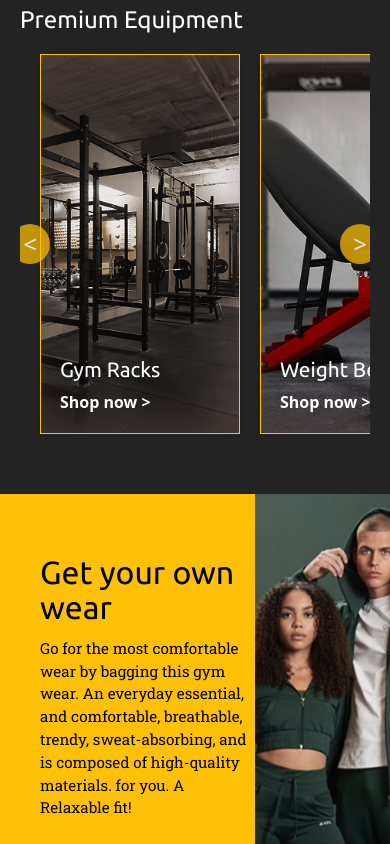
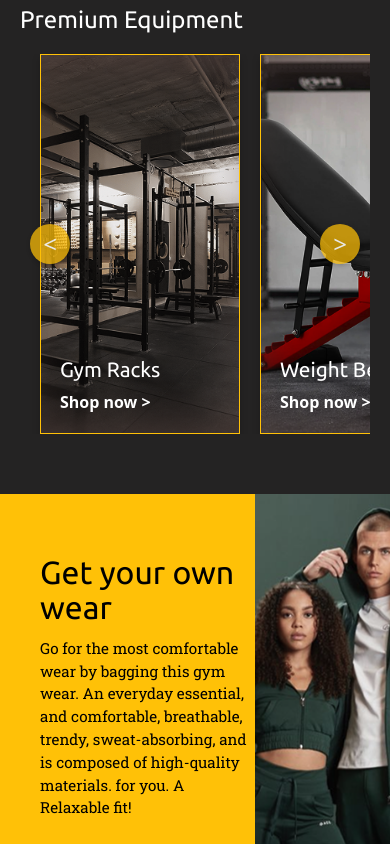
Before and after one commit to KuyPoly/Fitness_Equipment, a React (Vite) app: page / in a window 390 px wide. Shown: the part 855-1699 px from the top of the page. Built offline with nearby package versions, Linux system fonts and the light colour scheme.

Commit message:
change folder

```diff
--- a/src/App.jsx
+++ b/src/App.jsx
@@ -3,7 +3,7 @@ import { BrowserRouter as Router, Routes, Route } from "react-router-dom";
 import './App.css';
 import Navbar from './component/nav/navbar'; // Corrected import
 import Home from './pages/home/home'; // Corrected import
-import Rackpage from './pages/home/rackpage'; // Corrected import
+import Rackpage from './pages/rack/rackpage'; // Corrected import
 
 function App() {
   return (
--- a/src/component/nav/Navbar.jsx
+++ b/src/component/nav/Navbar.jsx
@@ -25,7 +25,7 @@ export default function Navbar() {
   return (
     <nav className="navbar sticky-top navbar-expand-lg bg-warning">
       <div className="container-fluid">
-        <a className="navbar-brand fw-bold fs-3" href="#">PowerFitness</a>
+        <Link className='navbar-brand fw-bold fs-3' to= "/">PowerFitness</Link>
         <div className="d-flex align-items-center">
           {/* Small Screen Search Icon */}
           <div className="d-flex d-lg-none align-items-center me-2" ref={searchRef}>
--- a/src/pages/home/home.css
+++ b/src/pages/home/home.css
@@ -54,24 +54,25 @@
     height: 40px;
     background: rgba(255, 193, 7, 0.8);
     border-radius: 50%;
-    display: none; /* Hidden by default */
+    display: flex;
     align-items: center;
     justify-content: center;
     cursor: pointer;
-    z-index: 1;
+    z-index: 2; /* Ensure arrows are above other elements */
     border: none;
     color: white;
     font-size: 1.5rem;
     opacity: 0.9;
     transition: all 0.2s ease;
+    box-shadow: 0 2px 5px rgba(0, 0, 0, 0.2); /* Add shadow for better visibility */
 }
 
 .carousel-arrow.prev {
-    left: 0;
+    left: 10px; /* Adjust to ensure it's fully visible */
 }
 
 .carousel-arrow.next {
-    right: 0;
+    right: 10px; /* Adjust to ensure it's fully visible */
 }
 
 .carousel-arrow:hover {
@@ -86,10 +87,10 @@
         display: flex;
     }
     .carousel-arrow.prev {
-        left: -10px;
+        left: 10px; /* Ensure visibility on smaller screens */
     }
     .carousel-arrow.next {
-        right: -10px;
+        right: 10px; /* Ensure visibility on smaller screens */
     }
 }
 
--- a/src/pages/home/home.jsx
+++ b/src/pages/home/home.jsx
@@ -35,7 +35,7 @@ export default function Home() {
               &lt;
             </button>
             <div className="home__premium-cards" ref={carouselRef}>
-              <PremiumCard name="Gym Racks" link="/" pic={pre1} />
+              <PremiumCard name="Gym Racks" link="/rackpage" pic={pre1} />
               <PremiumCard name="Weight Bench" link="/" pic={pre2} />
               <PremiumCard name="Bar&Weight" link="/" pic={pre3} />
               <PremiumCard name="Specialty Machines" link="/" pic={pre4} />
```
Also changed, not shown: src/pages/product/productPage.css (renamed from src/pages/home/productPage.css), src/pages/product/productPage.jsx (renamed from src/pages/home/productPage.jsx), src/pages/rack/rackpage.css (renamed from src/pages/home/rackpage.css), src/pages/rack/rackpage.jsx (renamed from src/pages/home/rackpage.jsx).
